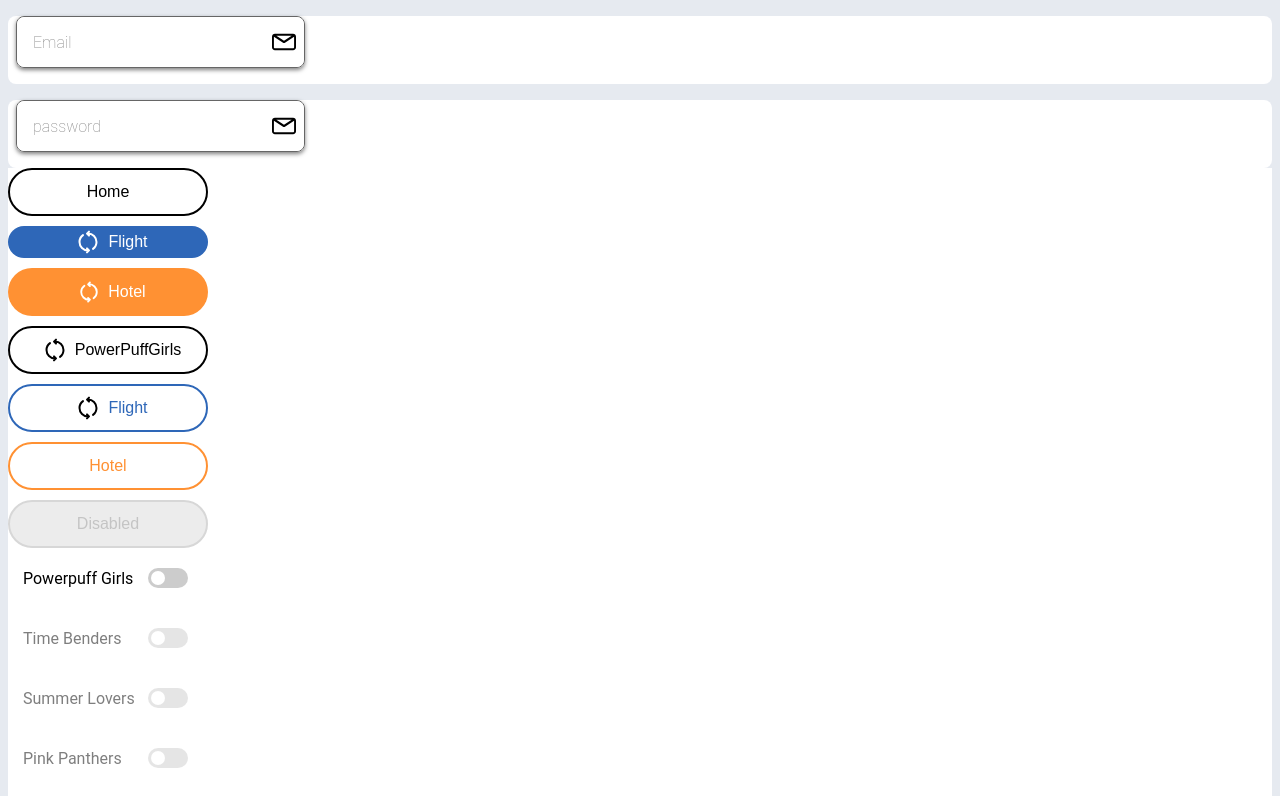
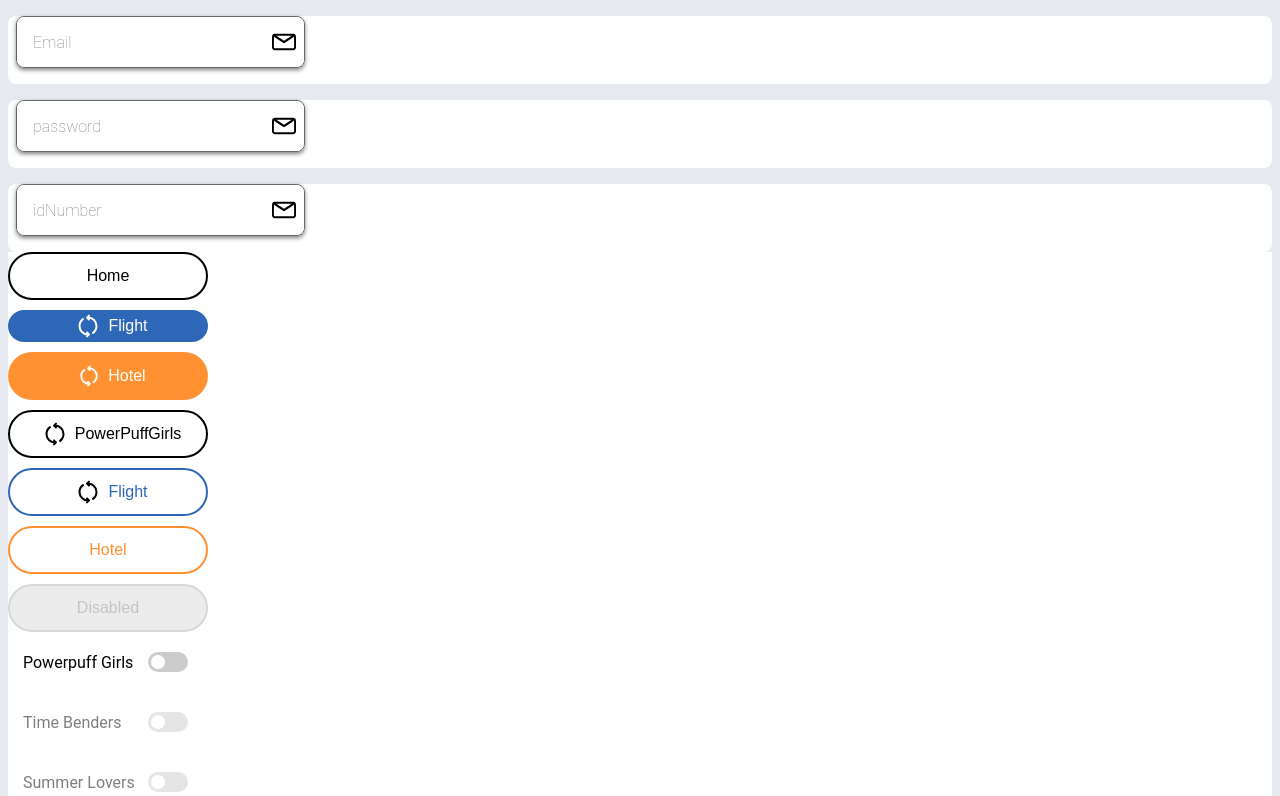
Before and after one commit to Mwiert/miniSpa, a Vue app: page /powerpuffgirls in a window 1280 px wide. Shown: the top 796 px of the page. Built offline with nearby package versions, Linux system fonts and the light colour scheme; a web font is replaced by a local one.

Commit message:
tc id validation

```diff
--- a/src/Validations/ValidationsFunctions.js
+++ b/src/Validations/ValidationsFunctions.js
@@ -1,4 +1,11 @@
-import { isEmail, isRequired, isMinLength, isMaxLength } from '../Validations/ValidationsHelpers'
+import {
+  isEmail,
+  isRequired,
+  isMinLength,
+  isMaxLength,
+  isTc,
+  isNumber
+} from '../Validations/ValidationsHelpers'
 
 export function validateInput(value, rules) {
   const errors = []
@@ -14,11 +21,12 @@ export function validateInput(value, rules) {
   if (rules.maxLength && !isMaxLength(value, rules.maxLength)) {
     errors.push(`bu alan en fazla ${rules.maxLength} karakter olmalıdır`)
   }
-  // if (rules.isTc) {
-  //   if (!isTc(value)) {
-  //     errors.push('TC kimlik numarası 11 haneli olmalıdır')
-  //   }
-  // }
+  if (rules.tc && !isTc(value)) {
+    if (!value.isNumber) {
+      errors.push('tc kimlik numarası sadece rakamlardan oluşmalıdır')
+    }
+    errors.push('tc kimlik numarası 11 haneli olmalıdır')
+  }
 
   return errors
 }
--- a/src/pages/PowerPuffGirls.vue
+++ b/src/pages/PowerPuffGirls.vue
@@ -17,14 +17,14 @@
       clearButton />
   </div>
 
-  <!-- <div class="input-box">
+  <div class="input-box">
     <UIInput
       :id="'idNumber'"
       :label="'idNumber'"
       :icon="'mail'"
-      :rules="{ required: true, isTc }"
+      :rules="{ required: true, tc: true }"
       clearButton />
-  </div> -->
+  </div>
   <!-- <button @click="submitForm">Submit</button> -->
 
   <div class="button-c">
@@ -200,6 +200,7 @@ export default {
       inputValue: this.value,
       email: '',
       password: '',
+      idNumber: '',
 
       // Defining the initial loading and disabled states for different buttons
       loadingStates: {
```
